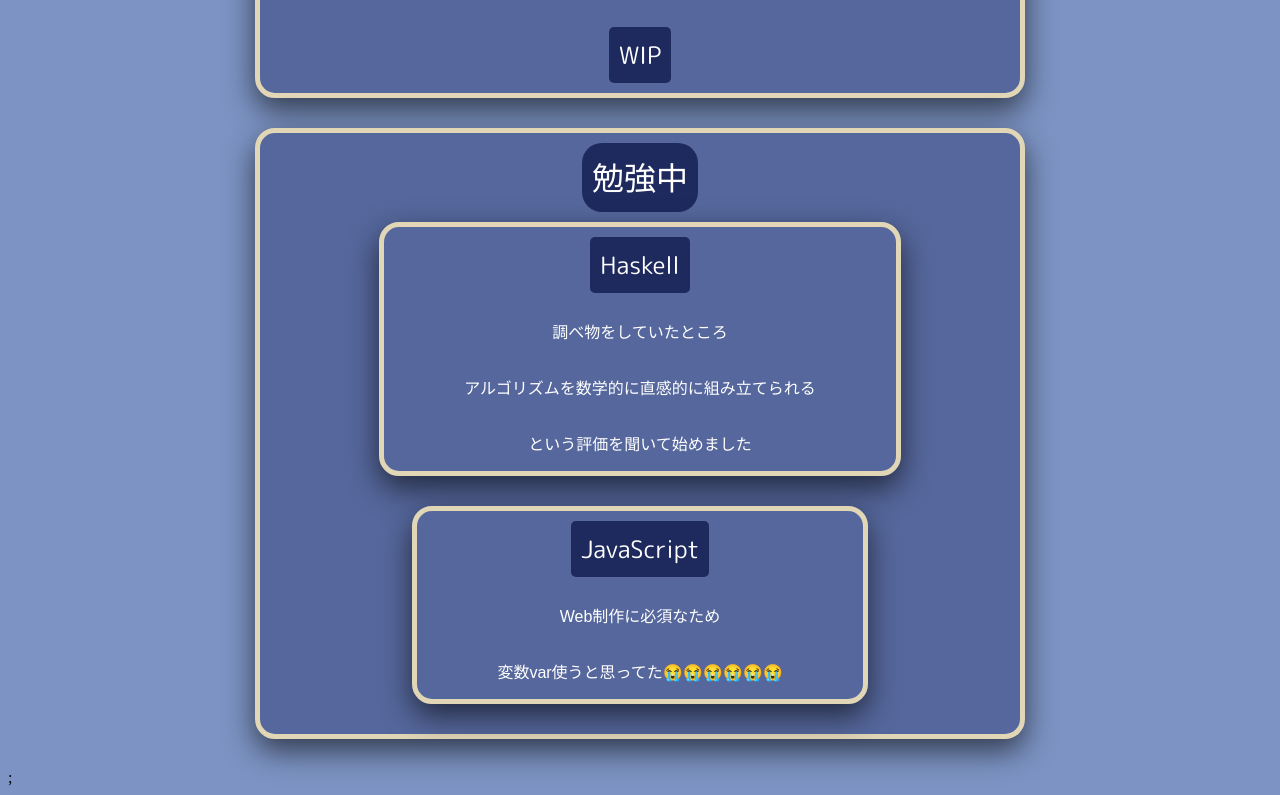
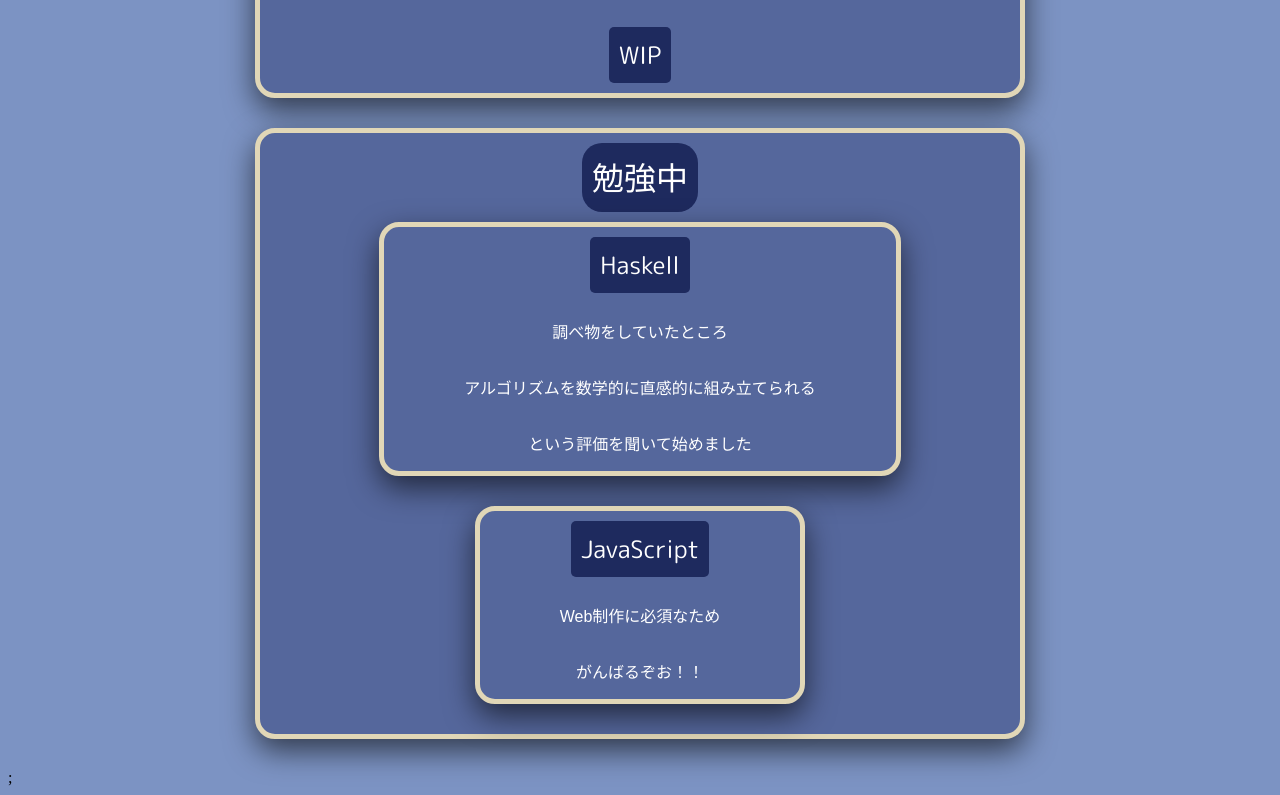
Before and after one commit to yoo1228/myHomepage, a plain HTML site: page index.html in a window 1280 px wide. Shown: the part 4166-4961 px from the top of the page. Drawn offline with nearby package versions, Linux system fonts and the light colour scheme; a web font is replaced by a local one.

Commit message:
Update index.html

```diff
--- a/index.html
+++ b/index.html
@@ -106,7 +106,7 @@ Console.WriteLine(a[..3])
             <div>
                 <h2>JavaScript</h2>
                 <p>Web制作に必須なため</p>
-                <p>変数var使うと思ってた😭😭😭😭😭😭</p>
+                <p>がんばるぞお！！</p>
             </div>
 
         </div>
```
